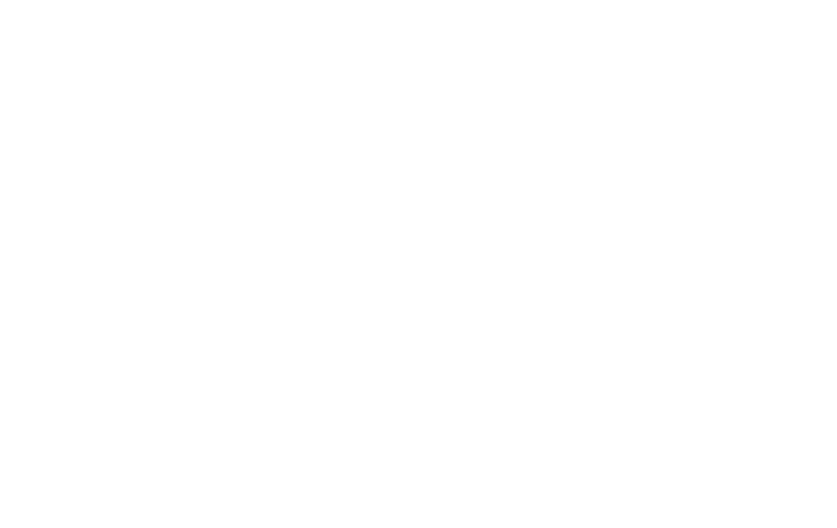
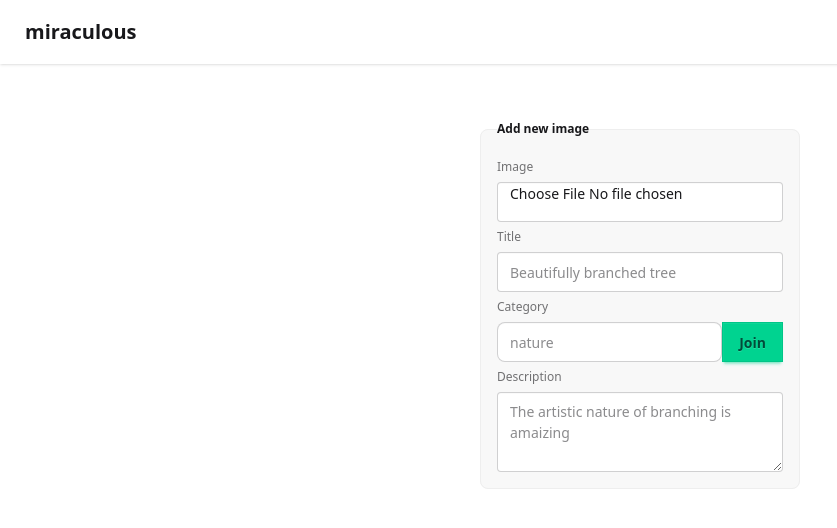
Before and after one commit to rmahawewa/silver-light-frontend, a React (Vite) app: page /new-image in a window 1280 px wide. Before the commit this address had no page. Shown: the top 528 px of the page, without its empty margins (0-837 px from the left). Built offline with nearby package versions, Linux system fonts and the light colour scheme.

Commit message:
add new image - parcially completed

```diff
--- a/src/App.jsx
+++ b/src/App.jsx
@@ -9,6 +9,7 @@
 import Connections from "./components/Connections";
 import Requests from "./components/Requests";
 import Settings from "./components/Settings";
+import NewImage from "./components/NewImage";
 
 function App() {
 	return (
@@ -23,6 +24,7 @@
 								<Route path="/connections" element={<Connections />} />
 								<Route path="/conn-requests" element={<Requests />} />
 								<Route path="/settings" element={<Settings />} />
+								<Route path="/new-image" element={<NewImage />} />
 							</Route>
 						</Routes>
 					</BrowserRouter>
--- a/src/components/ImageCard.jsx
+++ b/src/components/ImageCard.jsx
@@ -330,14 +330,25 @@
 															/>
 														</svg>
 													</button>
-												) : getConnectionStatus().status === "sent" &&
-												  getConnectionStatus().fromUserId === user._id ? (
-													<span>Pending</span>
-												) : getConnectionStatus().status === "sent" &&
-												  getConnectionStatus().fromUserId === r._id ? (
-													<button>Accept</button>
 												) : (
-													<span>&nbsp;</span>
+													r._id !== user._id && (
+														<span className="py-1">
+															<svg
+																xmlns="http://www.w3.org/2000/svg"
+																fill="none"
+																viewBox="0 0 24 24"
+																strokeWidth={1.5}
+																stroke="currentColor"
+																className="size-6"
+															>
+																<path
+																	strokeLinecap="round"
+																	strokeLinejoin="round"
+																	d="M5 12h14"
+																/>
+															</svg>
+														</span>
+													)
 												)}
 											</>
 										)}
--- a/src/components/NavBar.jsx
+++ b/src/components/NavBar.jsx
@@ -30,15 +30,53 @@
 				</div>
 				{user && (
 					<div className="hidden flex-none lg:block">
-						<ul className="menu menu-horizontal">
-							{/* Navbar menu content here */}
+						<button
+							className="btn btn-ghost btn-circle tooltip tooltip-left tooltip-primary"
+							data-tip="Add new item"
+						>
+							<div className="indicator">
+								<svg
+									xmlns="http://www.w3.org/2000/svg"
+									fill="none"
+									viewBox="0 0 24 24"
+									strokeWidth={1.5}
+									stroke="currentColor"
+									className="size-6"
+								>
+									<path
+										strokeLinecap="round"
+										strokeLinejoin="round"
+										d="M12 4.5v15m7.5-7.5h-15"
+									/>
+								</svg>
+							</div>
+						</button>
+						<button
+							className="btn btn-ghost btn-circle tooltip tooltip-left tooltip-primary"
+							data-tip="Categories"
+						>
+							<div className="indicator">
+								<svg
+									xmlns="http://www.w3.org/2000/svg"
+									fill="none"
+									viewBox="0 0 24 24"
+									strokeWidth={1.5}
+									stroke="currentColor"
+									className="size-6"
+								>
+									<path
+										strokeLinecap="round"
+										strokeLinejoin="round"
+										d="M8.25 6.75h12M8.25 12h12m-12 5.25h12M3.75 6.75h.007v.008H3.75V6.75Zm.375 0a.375.375 0 1 1-.75 0 .375.375 0 0 1 .75 0ZM3.75 12h.007v.008H3.75V12Zm.375 0a.375.375 0 1 1-.75 0 .375.375 0 0 1 .75 0Zm-.375 5.25h.007v.008H3.75v-.008Zm.375 0a.375.375 0 1 1-.75 0 .375.375 0 0 1 .75 0Z"
+									/>
+								</svg>
+							</div>
+						</button>
 
-							<li>
-								<a>Categories</a>
-							</li>
-						</ul>
-
-						<button className="btn btn-ghost btn-circle">
+						<button
+							className="btn btn-ghost btn-circle tooltip tooltip-left tooltip-primary"
+							data-tip="Notifications"
+						>
 							<div className="indicator">
 								<svg
 									xmlns="http://www.w3.org/2000/svg"
--- /dev/null
+++ b/src/components/NewImage.jsx
@@ -0,0 +1,42 @@
+import React from "react";
+
+const NewImage = () => {
+	return (
+		<div className="flex justify-center py-12">
+			<fieldset className="fieldset bg-base-200 border-base-300 rounded-box w-xs border p-4">
+				<legend className="fieldset-legend">Add new image</legend>
+				<label className="label">Image</label>
+				<input type="file" className="input" />
+				<label className="label">Title</label>
+				<input
+					type="text"
+					className="input"
+					placeholder="Beautifully branched tree"
+				/>
+
+				<label className="label">Category</label>
+				<div className="join ">
+					{/* <div> */}
+					{/* <label className="input validator join-item"> */}
+					<input
+						type="text"
+						className="input rounded-box"
+						placeholder="nature"
+					/>
+					{/* </label> */}
+					<div className="validator-hint hidden">Enter valid category</div>
+					{/* </div> */}
+					<button className="btn btn-success">Join</button>
+				</div>
+
+				<label className="label">Description</label>
+				<textarea
+					className="textarea"
+					placeholder="The artistic nature of branching is amaizing"
+				></textarea>
+			</fieldset>
+		</div>
+	);
+};
+
+export default NewImage;
```
